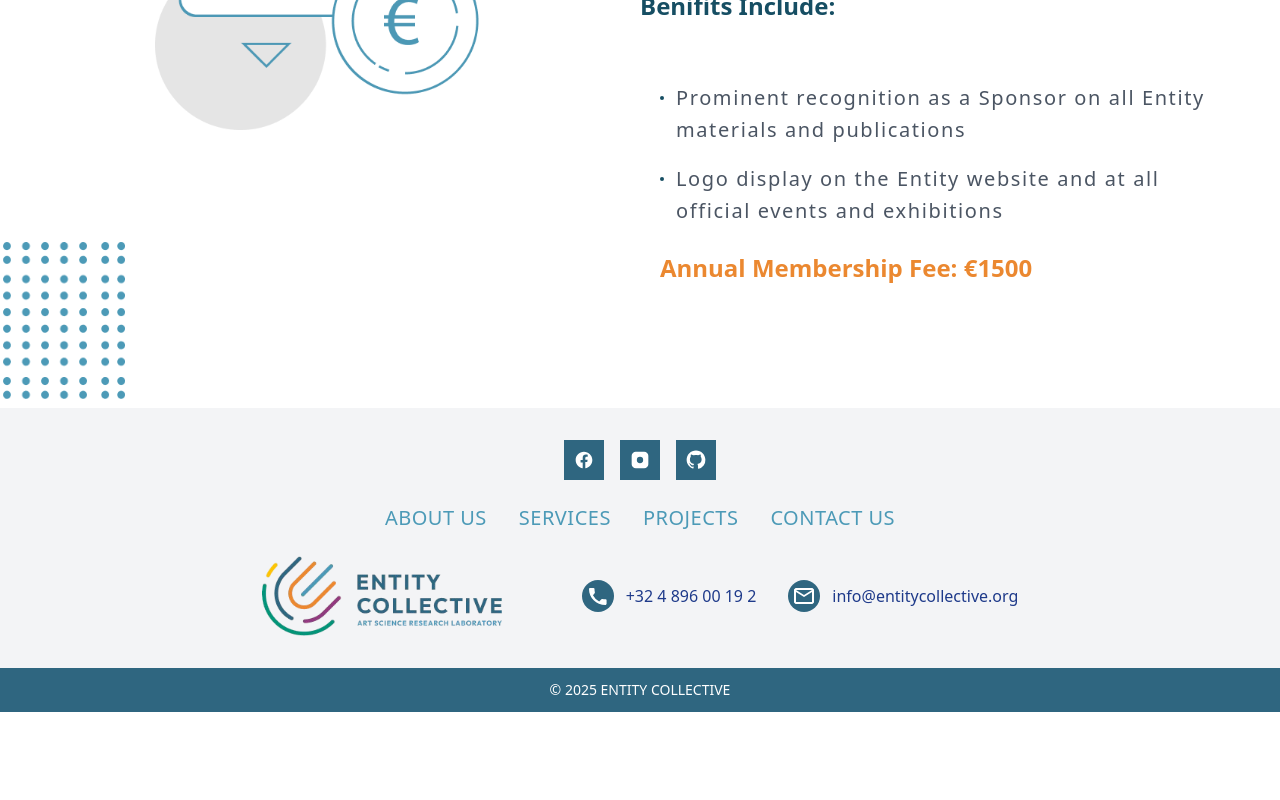
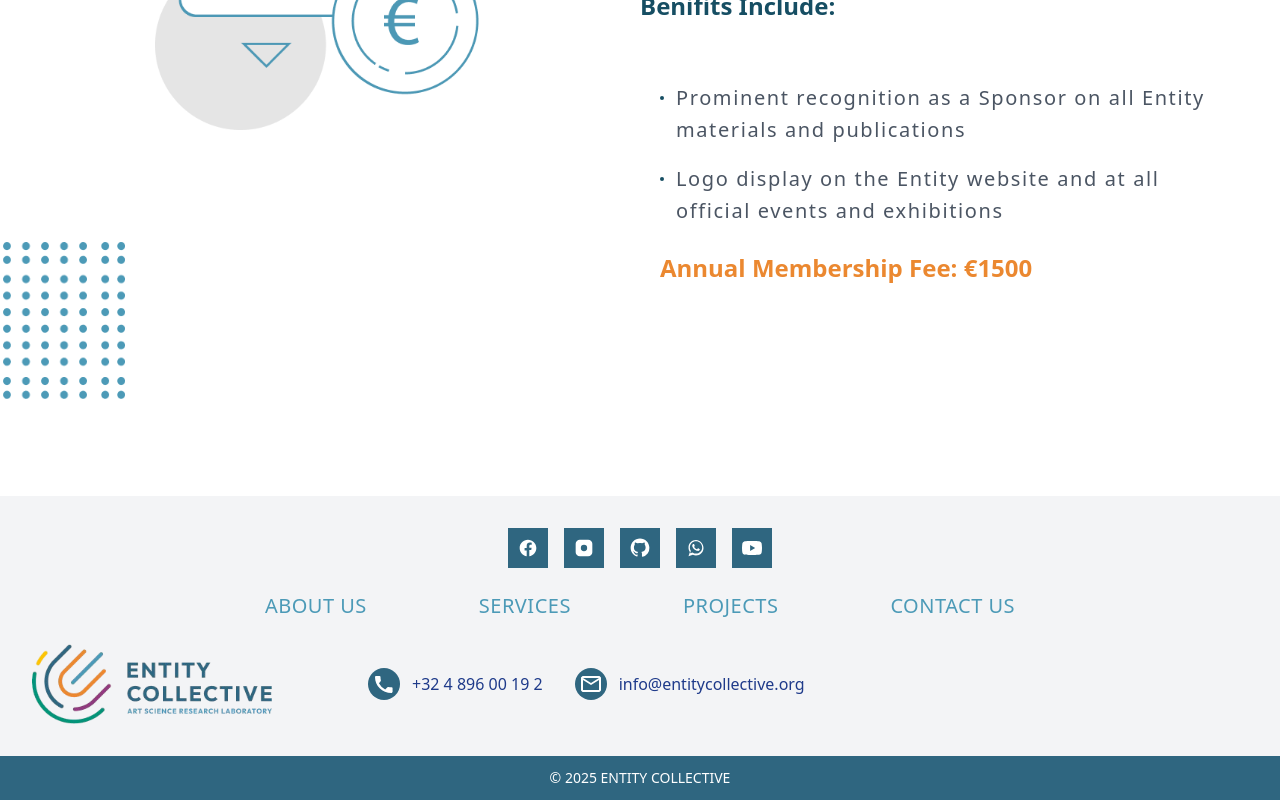
Before and after one commit to saqishah444/Entity-Collective, a React (Vite) app: page / in a window 1280 px wide. Shown: the part 3911-4711 px from the top of the page. Before the commit the page ends 4623 px from the top, so only its background shows below. Built offline with nearby package versions, Linux system fonts and the light colour scheme.

Commit message:
complete done

```diff
--- a/src/App.jsx
+++ b/src/App.jsx
@@ -86,7 +86,7 @@ const App = () => {
               <div className='flex justify-center'>
                 <img src={internship} alt="" className='   md:h-72   lg:h-96 lg:mt-10 w-auto' />
                 <div className='relative'>
-                  <div className='hidden md:block absolute md:-bottom-40 md:-right-10 lg:-bottom-48 lg:-right-32 xl:-bottom-56 xl:-right-24  w-40 h-40  md:h-44 '>
+                  <div className='hidden md:block absolute md:-bottom-40 md:-right-10 lg:-bottom-48 lg:-right-32 xl:-bottom-56 xl:-right-20  w-40 h-40  md:h-44 '>
                     <img src={component} alt="" />
 
                   </div>
@@ -409,8 +409,8 @@ const App = () => {
 
       </section>
 
-      <section id='footer' className='mt-10'>
-        <Footer />
+      <section id='footer' className='mt-10 md:mt-32 w-full'>
+        <Footer/>
       </section>
 
 
--- a/src/Components/Footer.jsx
+++ b/src/Components/Footer.jsx
@@ -1,12 +1,11 @@
-import { Mail } from 'lucide'
 import logo from '../assets/images/navlogo.png'
 
 export default function Footer() {
   return (
     <footer className="w-full bg-gray-100">
-      <div className="max-w-7xl mx-auto px-4 sm:px-6 lg:px-8 py-8">
+      <div className="  px-4 sm:px-6 lg:px-8 py-8">
         {/* Social icons - top */}
-        <div className="flex justify-center  space-x-4 mb-6">
+        <div className="flex justify-center  gap-4 mb-6">
           <a href="#" className="inline-flex items-center justify-center h-10 w-10  bg-[#2F6680] text-white">
             {/* Facebook (inline SVG) */}
             <svg className="h-5 w-5" viewBox="0 0 24 24" fill="currentColor" aria-hidden>
@@ -25,10 +24,50 @@ export default function Footer() {
               <path d="M12 .5C5.73.5.75 5.48.75 11.74c0 4.9 3.18 9.06 7.59 10.53.56.1.76-.24.76-.53 0-.26-.01-.95-.01-1.86-3.08.67-3.73-1.48-3.73-1.48-.5-1.28-1.22-1.62-1.22-1.62-.99-.67.08-.66.08-.66 1.1.08 1.68 1.12 1.68 1.12.97 1.67 2.55 1.19 3.17.91.1-.71.38-1.19.69-1.46-2.46-.28-5.05-1.23-5.05-5.48 0-1.21.43-2.2 1.13-2.98-.11-.28-.49-1.4.11-2.93 0 0 .92-.3 3.02 1.13a10.5 10.5 0 012.75-.37c.93 0 1.87.12 2.75.37 2.1-1.43 3.02-1.13 3.02-1.13.6 1.53.22 2.65.11 2.93.7.78 1.13 1.77 1.13 2.98 0 4.26-2.6 5.19-5.08 5.47.39.34.74 1.02.74 2.07 0 1.5-.01 2.71-.01 3.08 0 .29.2.64.77.53A10.27 10.27 0 0023.25 11.74C23.25 5.48 18.27.5 12 .5z" />
             </svg>
           </a>
+          <a href="#" className="inline-flex items-center justify-center h-10 w-10  bg-[#2F6680] text-white">
+            {/* WhatsApp */}
+            <svg
+              className="h-5 w-5 text-white  "
+              viewBox="0 0 32 32"
+              fill="currentColor"
+              aria-hidden="true"
+            >
+              <path d="M16.003 3C9.374 3 4 8.374 4 15.003c0 2.652.776
+           5.156 2.239 7.312L4 29l6.884-2.197a12.98 12.98
+           0 005.119 1.034h.001c6.629 0 12.003-5.374
+           12.003-12.003S22.632 3 16.003 3zm0 21.863a9.85
+           9.85 0 01-5.018-1.374l-.36-.214-4.083 1.303
+           1.327-3.982-.234-.373A9.848 9.848 0 016.15
+           15.003c0-5.441 4.412-9.853 9.853-9.853
+           5.44 0 9.853 4.412 9.853 9.853s-4.413
+           9.853-9.853 9.853zm5.396-7.398c-.295-.148-1.745-.86-2.016-.957-.271-.099-.469-.148-.668.148s-.767.957-.94
+           1.155c-.173.197-.347.223-.642.075-.295-.149-1.248-.46-2.376-1.465-.878-.782-1.47-1.747-1.643-2.042-.173-.297-.018-.458.13-.606.134-.133.295-.347.443-.52.149-.174.198-.297.297-.495.099-.198.05-.371-.025-.52-.075-.148-.668-1.611-.916-2.207-.242-.58-.487-.5-.668-.51l-.571-.01c-.198 0-.52.074-.792.371s-1.04 1.016-1.04 2.479 1.065 2.875
+           1.213 3.074c.148.198 2.096 3.199 5.078 4.484.709.306
+           1.262.489 1.693.625.712.227 1.36.195 1.872.118.571-.085
+           1.745-.713 1.99-1.402.246-.689.246-1.28.172-1.402-.074-.123-.271-.197-.566-.346z" />
+            </svg>
+          </a>
+          <a href="#" className="inline-flex items-center justify-center h-10 w-10  bg-[#2F6680] text-white">
+            {/* YouTube */}
+            <svg
+              className="h-5 w-5 text-white   "
+              viewBox="0 0 24 24"
+              fill="currentColor"
+              aria-hidden="true"
+            >
+              <path d="M23.498 6.186a2.974 2.974 0 00-2.094-2.108C19.615 3.5 12
+           3.5 12 3.5s-7.615 0-9.404.578A2.974 2.974 0 00.502 6.186
+           31.43 31.43 0 000 12a31.43 31.43 0 00.502 5.814 2.974
+           2.974 0 002.094 2.108C4.385 20.5 12 20.5 12 20.5s7.615
+           0 9.404-.578a2.974 2.974 0 002.094-2.108A31.43 31.43
+           0 0024 12a31.43 31.43 0 00-.502-5.814zM9.75
+           15.568V8.432L15.818 12 9.75 15.568z" />
+            </svg>
+          </a>
         </div>
 
         {/* Nav Links - center */}
-        <nav className="flex flex-col sm:flex-row justify-center items-center md:justify-center gap-4 sm:gap-8 mb-6 text-center md:text-left">
+        <nav className="flex flex-col sm:flex-row justify-center items-center md:justify-center gap-4 sm:gap-28 mb-6 text-center md:text-left">
           <a href="#about" className="uppercase text-xl tracking-wide text-[#4C9AB7]">About Us</a>
           <a href="#services" className="uppercase text-xl tracking-wide text-[#4C9AB7]">Services</a>
           <a href="#projects" className="uppercase text-xl tracking-wide text-[#4C9AB7]">Projects</a>
@@ -36,9 +75,9 @@ export default function Footer() {
         </nav>
 
         {/* Contact info & logo */}
-        <div className="flex flex-col md:flex-row items-center md:items-center md:justify-center gap-4 md:gap-20 text-blue-900">
+        <div className="flex flex-col md:flex-row items-center md:items-center md:justify-start gap-4 md:gap-24 text-blue-900">
           <div className="flex-shrink-0">
-           <a href="#"> <img src={logo} alt="Entity Collective" className="h-20 w-auto" /></a>
+            <a href="#"> <img src={logo} alt="Entity Collective" className="h-20 w-auto" /></a>
           </div>
           <div className="flex flex-col sm:flex-row sm:items-center gap-4 sm:gap-8">
 
@@ -48,7 +87,7 @@ export default function Footer() {
               </svg>
               <span>+32 4 896 00 19 2</span>
             </div>
-             <div className="flex items-center gap-3">
+            <div className="flex items-center gap-3">
               <svg
                 className="h-8 w-8 text-white bg-[#2F6680] p-1 rounded-full"
                 viewBox="0 0 24 24"
```
